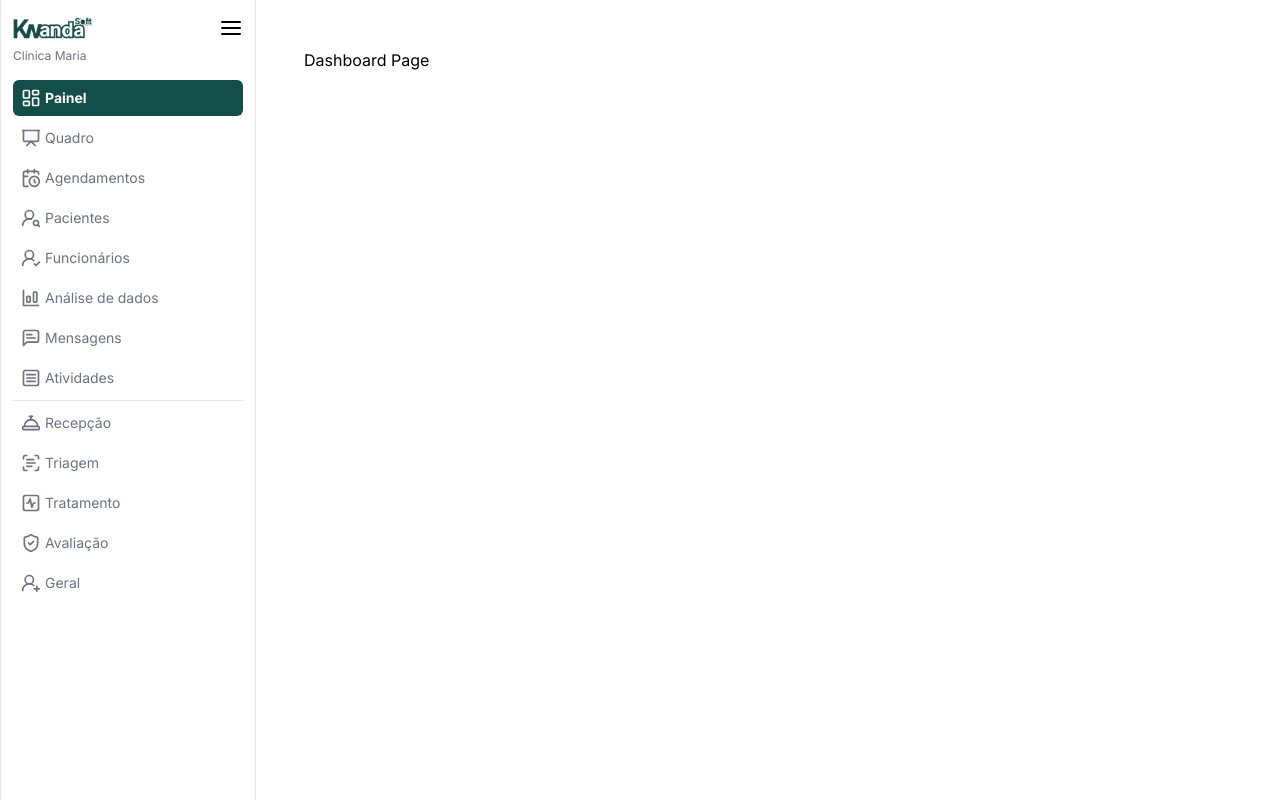
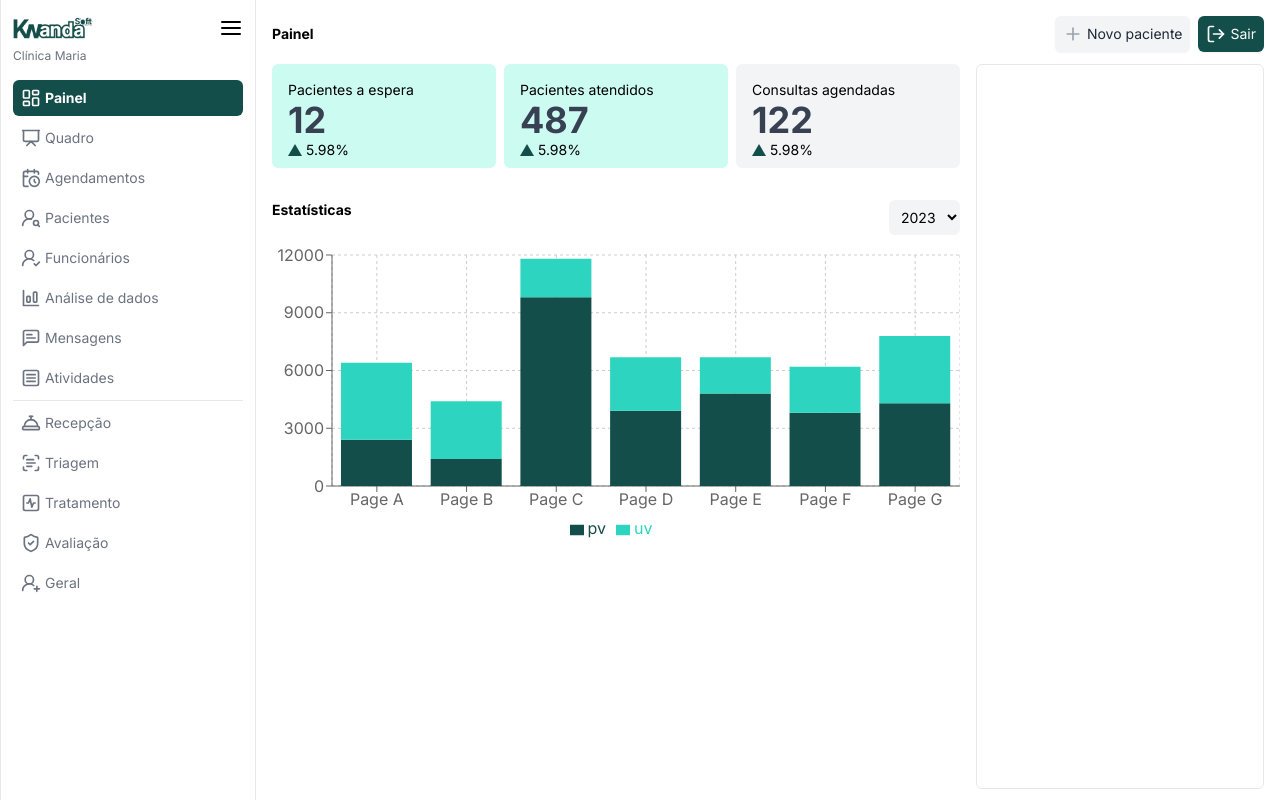
Before and after one commit to Seratooo/kwanda-soft, a Next.js app: page /dashboard in a window 1280 px wide. Built offline with nearby package versions, Linux system fonts and the light colour scheme.

Commit message:
feat: add components

```diff
--- a/app/dashboard/layout.tsx
+++ b/app/dashboard/layout.tsx
@@ -6,7 +6,7 @@ export default function Layout({children}:{children:React.ReactNode}){
       <div className="flex-none">
         <SideNav />
       </div>
-      <div className="flex-grow p-6 mt-16 md:overflow-y-auto md:p-12 md:mt-0">{children}</div>
+      <div className="flex-grow mt-16 md:overflow-y-auto md:mt-0">{children}</div>
     </div>
   )
 }
--- a/app/dashboard/page.tsx
+++ b/app/dashboard/page.tsx
@@ -1,6 +1,67 @@
-export default function Page(){
+import { LogOut, Plus } from "lucide-react";
+import StackedBarChart from "../ui/dashboard/stackedBarChart";
 
+export default function Page() {
   return (
-    <h1>Dashboard Page</h1>
-  )
+    <main className="w-full h-screen p-2 md:p-4 space-y-3">
+      <div className="flex justify-end md:justify-between items-center">
+        <p className="text-sm font-bold hidden md:block">Painel</p>
+        <div className="flex gap-2">
+          <button className="flex gap-1 bg-gray-100 p-2 text-gray-800 text-sm rounded-md shadow-sm">
+            <Plus className="size-5 text-gray-400"></Plus>
+            <p>Novo paciente</p>
+          </button>
+          <button className="flex gap-1 bg-teal-900 p-2 text-white text-sm rounded-md shadow-sm">
+            <LogOut className="size-5" />
+            <p>Sair</p>
+          </button>
+        </div>
+      </div>
+
+      <div className="flex gap-5 md:gap-1 flex-col md:flex-row md:justify-between">
+        <div className="space-y-8">
+          <div className="flex flex-col gap-2 md:flex-row md:justify-between">
+            <div className="bg-teal-100 h-[6.5rem] w-full md:w-56 p-2 md:p-4 rounded-md">
+              <p className="text-sm">Pacientes a espera</p>
+              <p className="text-gray-700 font-bold text-4xl">12</p>
+              <span className="flex gap-1 items-center">
+                <div className="h-0 w-0 border-b-[12px] border-l-[7px] border-r-[7px] border-b-teal-900 border-l-transparent border-r-transparent" />
+                <p className="text-sm">5.98%</p>
+              </span>
+            </div>
+
+            <div className="bg-teal-100 h-[6.5rem] w-full md:w-56 p-2 md:p-4 rounded-md">
+              <p className="text-sm">Pacientes atendidos</p>
+              <p className="text-gray-700 font-bold text-4xl">487</p>
+              <span className="flex gap-1 items-center">
+                <div className="h-0 w-0 border-b-[12px] border-l-[7px] border-r-[7px] border-b-teal-900 border-l-transparent border-r-transparent" />
+                <p className="text-sm">5.98%</p>
+              </span>
+            </div>
+
+            <div className="bg-gray-100 h-[6.5rem] w-full md:w-56 p-2 md:p-4 rounded-md">
+              <p className="text-sm">Consultas agendadas</p>
+              <p className="text-gray-700 font-bold text-4xl">122</p>
+              <span className="flex gap-1 items-center">
+                <div className="h-0 w-0 border-b-[12px] border-l-[7px] border-r-[7px] border-b-teal-900 border-l-transparent border-r-transparent" />
+                <p className="text-sm">5.98%</p>
+              </span>
+            </div>
+          </div>
+          <div className="h-60 md:h-80 w-full">
+            <div className="flex justify-between">
+              <p className="text-sm font-bold block">Estatísticas</p>
+              <select name="" id="" value="2023" className="p-2 bg-gray-100 rounded-md text-sm">
+                <option value="2024">2024</option>
+                <option value="2023">2023</option>
+                <option value="2022">2022</option>
+              </select>
+            </div>
+            <StackedBarChart />
+          </div>
+        </div>
+        <div className="w-full md:w-72 h-[90.6vh] border rounded-md"></div>
+      </div>
+    </main>
+  );
 }
--- /dev/null
+++ b/app/ui/dashboard/stackedBarChart.tsx
@@ -0,0 +1,77 @@
+'use client'
+import React, { PureComponent } from 'react';
+import { BarChart, Bar, Cell, XAxis, YAxis, CartesianGrid, Tooltip, Legend, ResponsiveContainer } from 'recharts';
+
+const data = [
+  {
+    name: 'Page A',
+    uv: 4000,
+    pv: 2400,
+    amt: 2400,
+  },
+  {
+    name: 'Page B',
+    uv: 3000,
+    pv: 1398,
+    amt: 2210,
+  },
+  {
+    name: 'Page C',
+    uv: 2000,
+    pv: 9800,
+    amt: 2290,
+  },
+  {
+    name: 'Page D',
+    uv: 2780,
+    pv: 3908,
+    amt: 2000,
+  },
+  {
+    name: 'Page E',
+    uv: 1890,
+    pv: 4800,
+    amt: 2181,
+  },
+  {
+    name: 'Page F',
+    uv: 2390,
+    pv: 3800,
+    amt: 2500,
+  },
+  {
+    name: 'Page G',
+    uv: 3490,
+    pv: 4300,
+    amt: 2100,
+  },
+];
+
+export default class StackedBarChart extends PureComponent {
+
+  render() {
+    return (
+      <ResponsiveContainer width="100%" height="100%">
+        <BarChart
+          width={500}
+          height={300}
+          data={data}
+          margin={{
+            top: 20,
+            right: 0,
+            left: 0,
+            bottom: 15,
+          }}
+        >
+          <CartesianGrid strokeDasharray="3 3" />
+          <XAxis dataKey="name" />
+          <YAxis />
+          <Tooltip />
+          <Legend />
+          <Bar dataKey="pv" stackId="a" fill="#134E4A" />
+          <Bar dataKey="uv" stackId="a" fill="#2DD4BF" />
+        </BarChart>
+      </ResponsiveContainer>
+    );
+  }
+}
--- a/package.json
+++ b/package.json
@@ -13,7 +13,8 @@
     "lucide-react": "^0.335.0",
     "next": "14.1.0",
     "react": "^18",
-    "react-dom": "^18"
+    "react-dom": "^18",
+    "recharts": "^2.12.1"
   },
   "devDependencies": {
     "@types/node": "^20",
```
Also changed, not shown: 2 other files (tests, documents, lock files or other folders).
